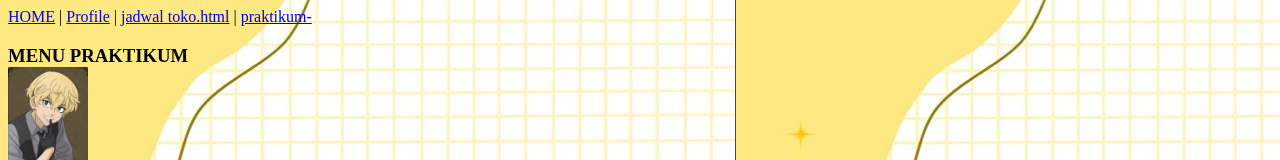
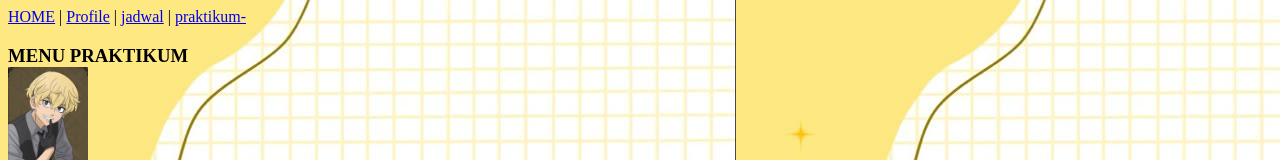
Before and after one commit to sintiadps01-web/Praktikum-, a plain HTML site: page index.html in a window 1280 px wide. Shown: the top 160 px of the page. Drawn offline with Linux system fonts and the light colour scheme.

Commit message:
update index.html

```diff
--- a/index.html
+++ b/index.html
@@ -8,7 +8,7 @@
 </head>
 
 <body background="2010.jpeg">
-  <a href="/">HOME</a> | <a href="#">Profile</a> | <a href="jadwal toko.html">jadwal toko.html</a> | <a href="/praktikum-">praktikum-</a>
+  <a href="/">HOME</a> | <a href="#">Profile</a> | <a href="jadwal.html">jadwal</a> | <a href="/praktikum-">praktikum-</a>
   <h3>MENU PRAKTIKUM</he3>
 <br>  <img src="13.jpeg" alt="13" width="80" heigt="95">
   <br> praktikum 1 klik <a href="praktikum1.html">disini</a>
```
